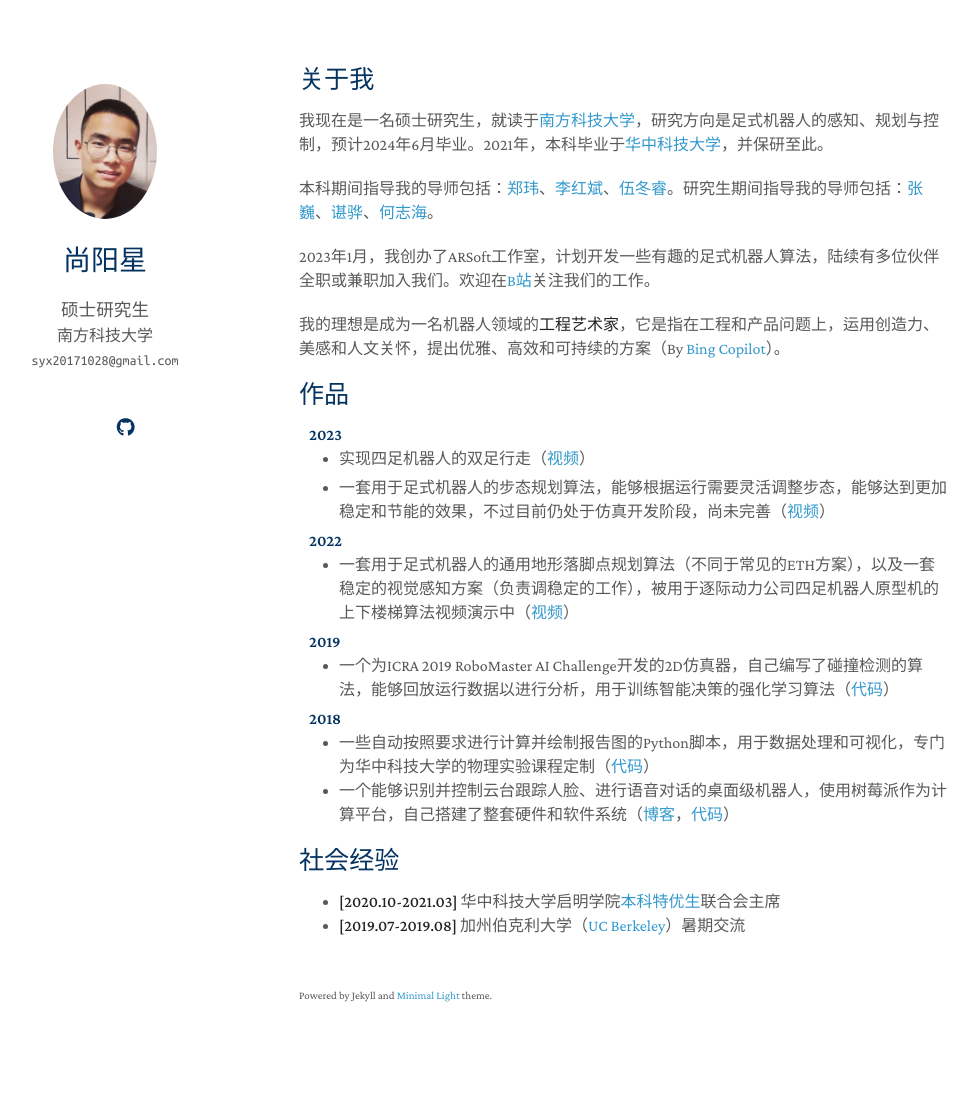
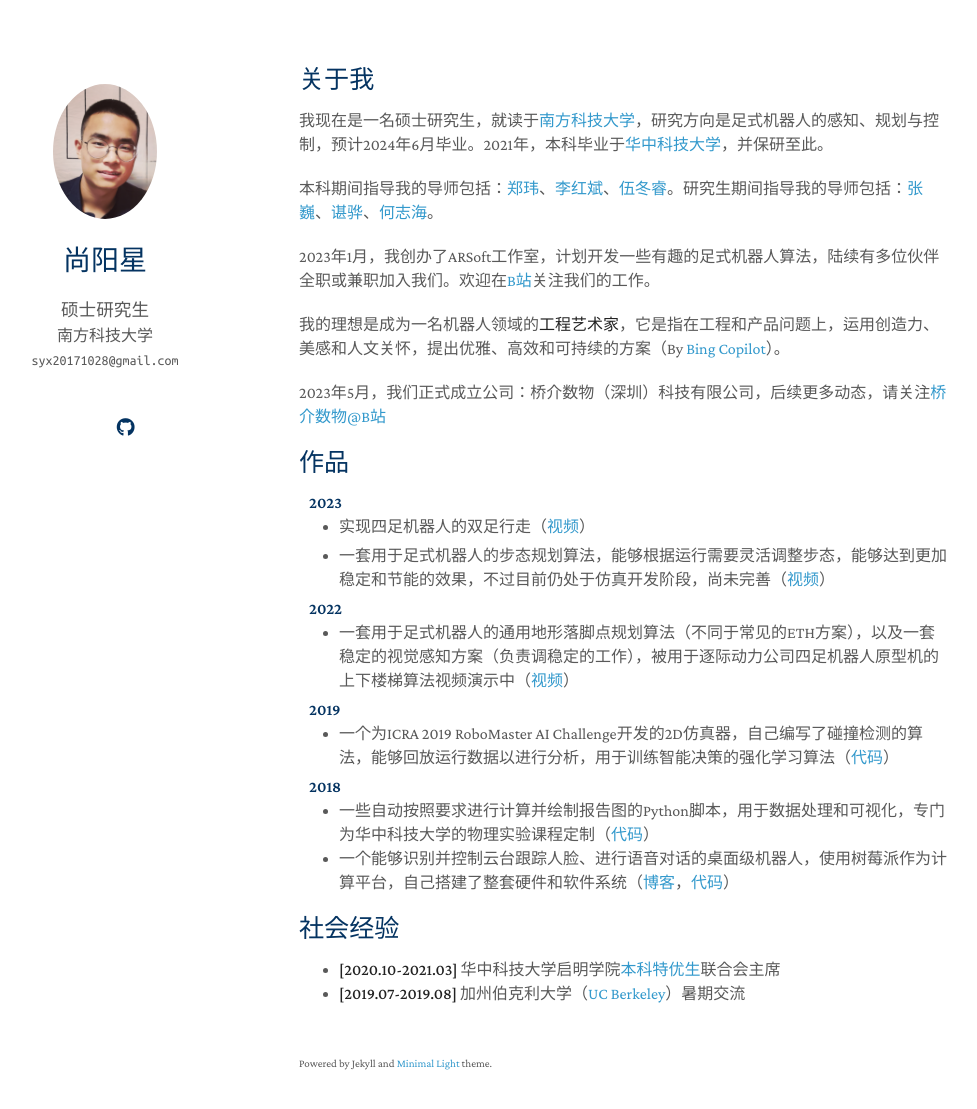
Before and after one commit to LoveThinkinghard/lovethinkinghard.github.io, a Jekyll site: the page built from index.md, in a window 1280 px wide and 1144 px high. Shown: the top 1109 px of the window, without its empty margins (171-1148 px from the left). Built offline with Jekyll 4.4.1, drawn with Linux system fonts in a browser that asks for light colours; nearby versions of some CDN libraries; a style sheet for code colours, icons or effects is not loaded; our own code applies the rules of GitHub Pages for plain Markdown files.

Commit message:
Update index.md

```diff
--- a/index.md
+++ b/index.md
@@ -11,6 +11,8 @@ layout: homepage
 2023年1月，我创办了ARSoft工作室，计划开发一些有趣的足式机器人算法，陆续有多位伙伴全职或兼职加入我们。欢迎在[B站](https://space.bilibili.com/3461573609786035)关注我们的工作。
 
 我的理想是成为一名机器人领域的**工程艺术家**，它是指在工程和产品问题上，运用创造力、美感和人文关怀，提出优雅、高效和可持续的方案（By [Bing Copilot](https://www.bing.com/)）。
+
+2023年5月，我们正式成立公司：桥介数物（深圳）科技有限公司，后续更多动态，请关注[桥介数物@B站](https://space.bilibili.com/3461573609786035)
 
 ## 作品
 
```
